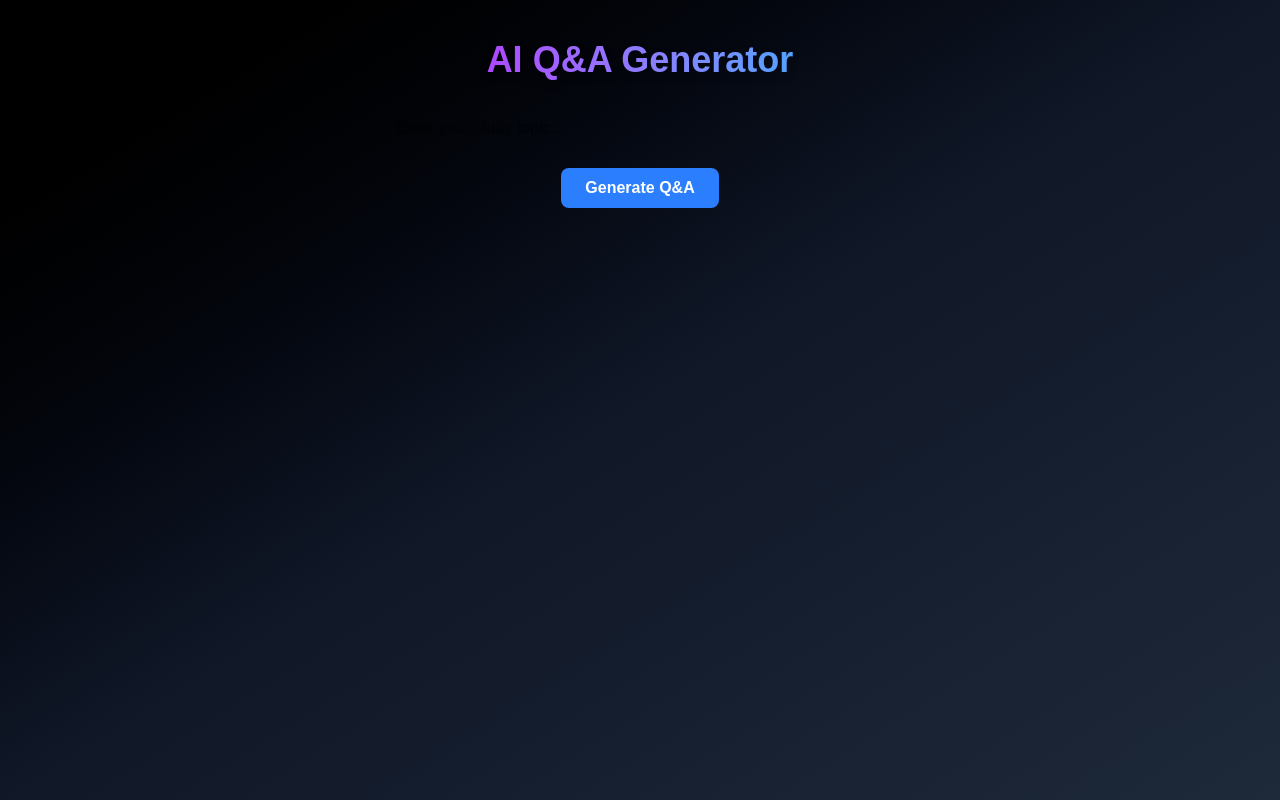
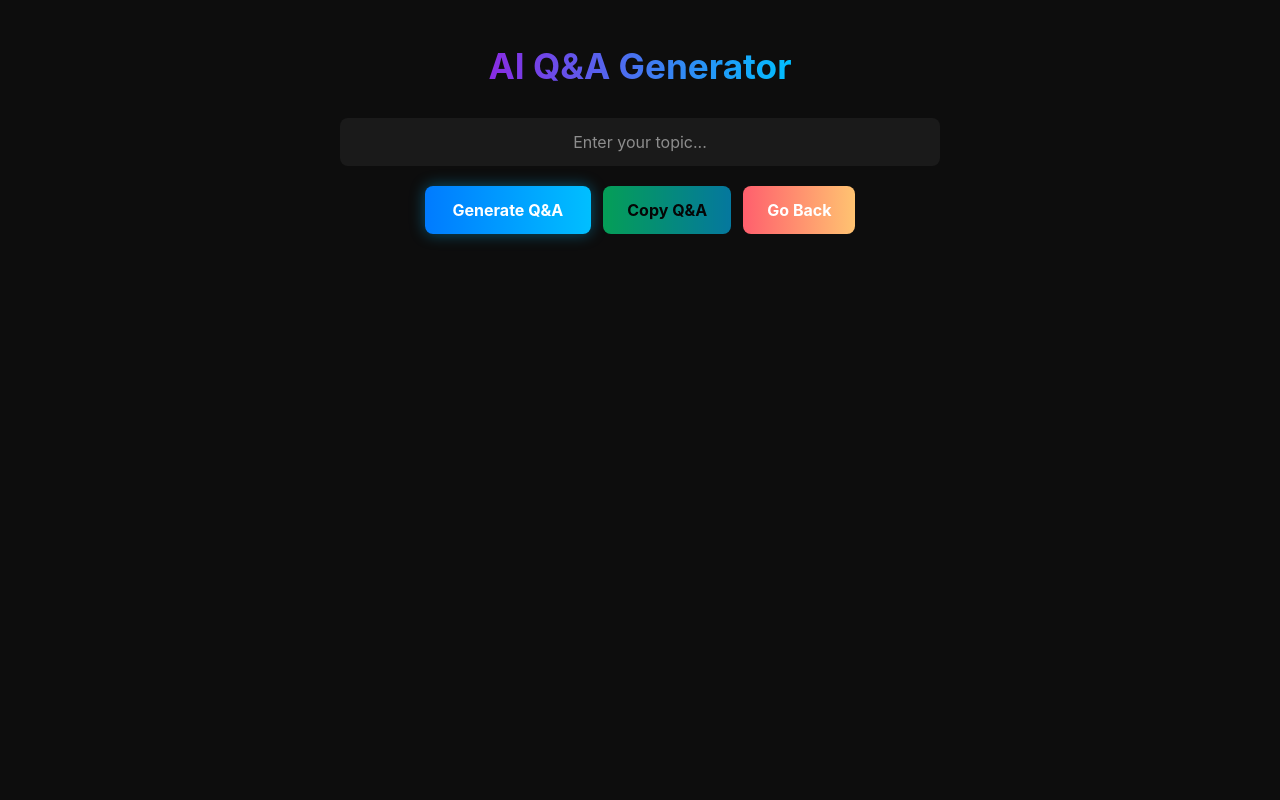
Before and after one commit to hamza07ejaz/MindSpark, a Next.js app: page /qna in a window 1280 px wide. Built offline with nearby package versions, Linux system fonts and the light colour scheme.

Commit message:
Added elegant Q&A page with topic bar, copy feature, and go-back button

```diff
--- a/app/qna/page.tsx
+++ b/app/qna/page.tsx
@@ -1,20 +1,20 @@
 "use client";
 import { useState } from "react";
 
-export default function QnAPage() {
+export default function QnaPage() {
   const [topic, setTopic] = useState("");
-  const [qna, setQna] = useState<{ question: string; answer: string }[]>([]);
+  const [qna, setQna] = useState<any[]>([]);
   const [loading, setLoading] = useState(false);
   const [error, setError] = useState("");
   const [copied, setCopied] = useState(false);
 
-  const generateQnA = async () => {
+  const handleGenerateQna = async () => {
     if (!topic.trim()) {
       setError("Please enter a topic first.");
       return;
     }
+    setError("");
     setLoading(true);
-    setError("");
     setQna([]);
 
     try {
@@ -23,83 +23,208 @@ export default function QnAPage() {
         headers: { "Content-Type": "application/json" },
         body: JSON.stringify({ topic }),
       });
+
       const data = await res.json();
+      if (data.error) {
+        setError("Error generating Q&A. Try again.");
+        return;
+      }
 
-      if (res.ok && Array.isArray(data.qna)) {
-        setQna(data.qna);
-      } else {
-        setError(data.error || "Failed to generate Q&A.");
+      let safeQna = [];
+      if (typeof data.qna === "string") {
+        try {
+          safeQna = JSON.parse(data.qna);
+        } catch {
+          safeQna = [];
         }
+      } else if (Array.isArray(data.qna)) {
+        safeQna = data.qna;
+      }
+
+      setQna(safeQna);
     } catch (err) {
       console.error(err);
-      setError("Server error while generating Q&A.");
+      setError("Something went wrong.");
     } finally {
       setLoading(false);
     }
   };
 
-  const handleCopy = async () => {
-    const text = qna
-      .map((item, i) => `Q${i + 1}: ${item.question}\nA: ${item.answer}\n`)
-      .join("\n");
-    await navigator.clipboard.writeText(text);
+  const handleCopy = () => {
+    if (qna.length === 0) return;
+    const formatted = qna
+      .map((item, i) => `Q${i + 1}: ${item.question}\nA: ${item.answer}`)
+      .join("\n\n");
+    navigator.clipboard.writeText(formatted);
     setCopied(true);
     setTimeout(() => setCopied(false), 2000);
   };
 
   return (
-    <div className="min-h-screen bg-gradient-to-br from-black via-gray-900 to-gray-800 text-white flex flex-col items-center px-6 py-10">
-      <h1 className="text-4xl font-bold mb-6 bg-gradient-to-r from-purple-500 to-blue-400 bg-clip-text text-transparent drop-shadow-lg">
+    <main
+      style={{
+        background: "#0d0d0d",
+        color: "#fff",
+        minHeight: "100vh",
+        display: "flex",
+        flexDirection: "column",
+        alignItems: "center",
+        padding: "40px 20px",
+        fontFamily: "Inter, sans-serif",
+      }}
+    >
+      <h1
+        style={{
+          fontSize: "2.2rem",
+          background: "linear-gradient(90deg, #8a2be2, #00bfff)",
+          WebkitBackgroundClip: "text",
+          WebkitTextFillColor: "transparent",
+          fontWeight: "bold",
+          marginBottom: "25px",
+          textAlign: "center",
+        }}
+      >
         AI Q&A Generator
       </h1>
 
+      {/* Topic Input Bar */}
       <input
+        type="text"
         value={topic}
         onChange={(e) => setTopic(e.target.value)}
-        placeholder="Enter your study topic..."
-        className="w-full max-w-lg p-3 rounded-lg text-black outline-none mb-4"
+        placeholder="Enter your topic..."
+        style={{
+          width: "80%",
+          maxWidth: "600px",
+          padding: "12px 16px",
+          borderRadius: "8px",
+          border: "none",
+          outline: "none",
+          fontSize: "1rem",
+          marginBottom: "20px",
+          background: "#1a1a1a",
+          color: "#fff",
+          textAlign: "center",
+        }}
       />
 
+      {/* Buttons Section */}
+      <div
+        style={{
+          display: "flex",
+          gap: "12px",
+          justifyContent: "center",
+          flexWrap: "wrap",
+          marginBottom: "20px",
+        }}
+      >
+        {/* Generate Q&A */}
         <button
-        onClick={generateQnA}
+          onClick={handleGenerateQna}
           disabled={loading}
-        className="bg-blue-500 hover:bg-blue-600 px-6 py-2 rounded-lg font-semibold transition"
+          style={{
+            background: "linear-gradient(90deg, #007bff, #00bfff)",
+            color: "#fff",
+            padding: "12px 28px",
+            borderRadius: "8px",
+            border: "none",
+            cursor: "pointer",
+            fontWeight: "bold",
+            fontSize: "1rem",
+            boxShadow: "0 0 15px rgba(0,191,255,0.4)",
+            transition: "transform 0.2s, box-shadow 0.2s",
+          }}
+          onMouseOver={(e) =>
+            (e.currentTarget.style.transform = "scale(1.05)")
+          }
+          onMouseOut={(e) =>
+            (e.currentTarget.style.transform = "scale(1)")
+          }
         >
           {loading ? "Generating..." : "Generate Q&A"}
         </button>
 
-      {error && <p className="text-red-400 mt-3">{error}</p>}
-
-      {qna.length > 0 && (
-        <div className="mt-10 w-full max-w-2xl space-y-6">
-          {qna.map((item, i) => (
-            <div
-              key={i}
-              className="bg-gray-900/70 p-5 rounded-2xl border border-gray-700 shadow-[0_0_15px_rgba(59,130,246,0.2)]"
-            >
-              <p className="text-lg font-semibold bg-gradient-to-r from-purple-400 to-blue-400 bg-clip-text text-transparent">
-                Q{i + 1}. {item.question}
-              </p>
-              <p className="text-gray-200 mt-2 leading-relaxed">{item.answer}</p>
-            </div>
-          ))}
-
-          <div className="flex gap-4 mt-8 justify-center">
+        {/* Copy Button */}
         <button
           onClick={handleCopy}
-              className="bg-gray-700 hover:bg-gray-600 px-6 py-2 rounded-lg font-semibold"
+          disabled={qna.length === 0}
+          style={{
+            background: "linear-gradient(90deg, #00ff88, #00bfff)",
+            color: "#000",
+            padding: "12px 24px",
+            borderRadius: "8px",
+            border: "none",
+            cursor: qna.length === 0 ? "not-allowed" : "pointer",
+            fontWeight: "bold",
+            fontSize: "1rem",
+            opacity: qna.length === 0 ? 0.6 : 1,
+            transition: "all 0.2s ease",
+          }}
         >
-              {copied ? "✅ Copied!" : "Copy All Q&A"}
+          {copied ? "Copied!" : "Copy Q&A"}
         </button>
+
+        {/* Go Back Button */}
         <button
           onClick={() => (window.location.href = "/")}
-              className="bg-green-500 hover:bg-green-600 px-6 py-2 rounded-lg font-semibold"
+          style={{
+            background: "linear-gradient(90deg, #ff5f6d, #ffc371)",
+            color: "#fff",
+            padding: "12px 24px",
+            borderRadius: "8px",
+            border: "none",
+            cursor: "pointer",
+            fontWeight: "bold",
+            fontSize: "1rem",
+            transition: "transform 0.2s",
+          }}
+          onMouseOver={(e) =>
+            (e.currentTarget.style.transform = "scale(1.05)")
+          }
+          onMouseOut={(e) =>
+            (e.currentTarget.style.transform = "scale(1)")
+          }
         >
           Go Back
         </button>
       </div>
+
+      {error && (
+        <p style={{ color: "#ff4d4d", marginTop: "5px" }}>{error}</p>
+      )}
+
+      {/* Q&A Results */}
+      <div
+        style={{
+          marginTop: "30px",
+          width: "90%",
+          maxWidth: "800px",
+          display: "flex",
+          flexDirection: "column",
+          gap: "15px",
+        }}
+      >
+        {qna.map((item, index) => (
+          <div
+            key={index}
+            style={{
+              background: "linear-gradient(135deg, #1a1a1a, #222)",
+              border: "1px solid #333",
+              borderRadius: "10px",
+              padding: "16px 20px",
+              boxShadow: "0 0 10px rgba(0,191,255,0.2)",
+              transition: "transform 0.2s ease",
+            }}
+          >
+            <p style={{ fontWeight: "bold", color: "#00bfff" }}>
+              Q{index + 1}: {item.question}
+            </p>
+            <p style={{ marginTop: "6px", color: "#ccc" }}>
+              {item.answer}
+            </p>
           </div>
-      )}
+        ))}
       </div>
+    </main>
   );
 }
```
Lines whose indentation alone changed are shown as unchanged.
